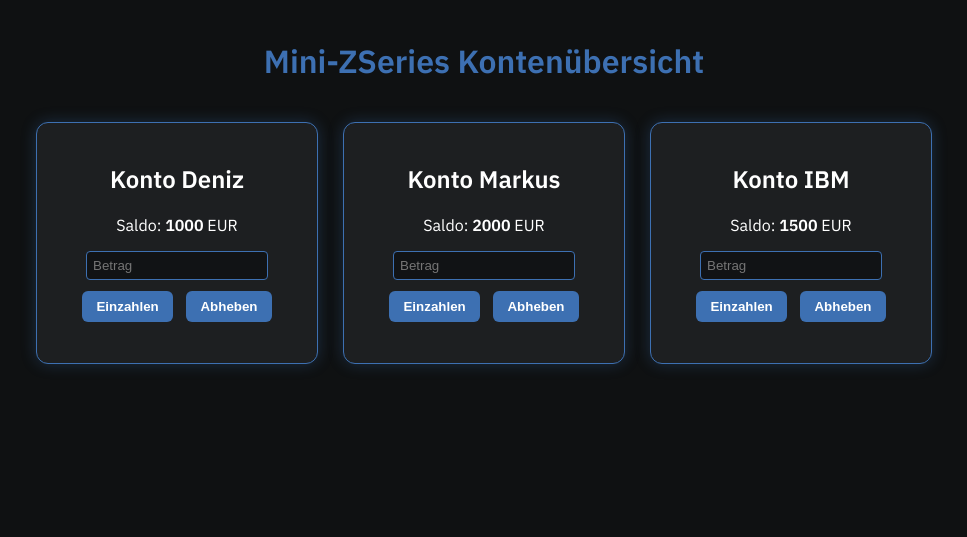
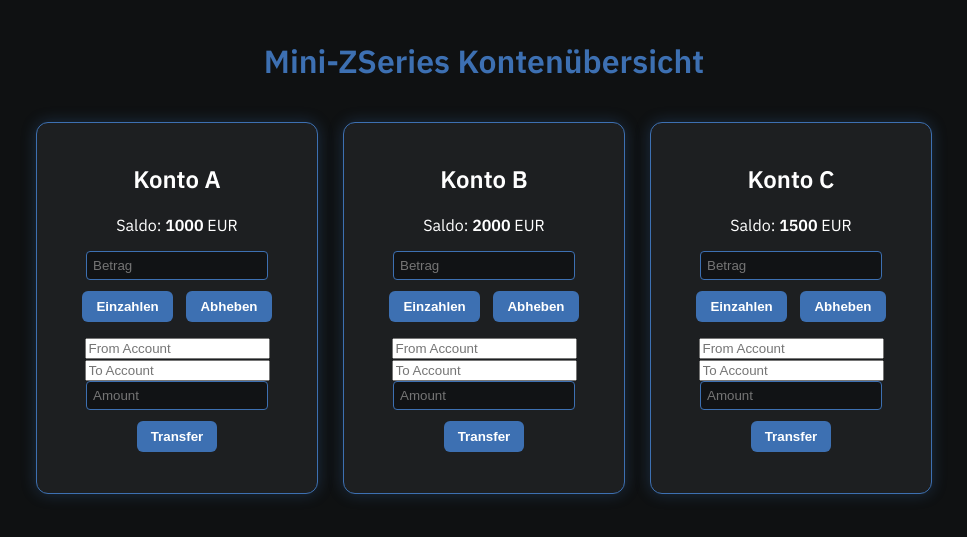
Before and after one commit to Caknesga/mini-zseries-odroid, a Flask app: page / in a window 1280 px wide. Shown: the top 537 px of the page, without its empty margins (156-1123 px from the left). Run offline with Flask 3, Linux system fonts and the light colour scheme.

Commit message:
new batch

```diff
--- a/workloads/transaction/app.py
+++ b/workloads/transaction/app.py
@@ -4,7 +4,7 @@ import json, os
 
 
 app = Flask(__name__)
-accounts = {"Deniz": 1000, "Markus": 2000, "IBM": 1500}
+accounts = {"A": 1000, "B": 3000, "C": 1500000}
 lock = threading.Lock()  # Für Konsistenz
 
 def save_state():
@@ -17,13 +17,13 @@ def load_state():
         with open("accounts.json", "r") as f:
             accounts = json.load(f)
     else:
-        accounts = {"Deniz": 1000, "Markus": 2000, "IBM": 1500}
+        accounts = {"A": 1000, "B": 2000, "C": 1500}
 
 
 @app.route("/")
 def index():
     # Beispiel in Flask
-    thresholds = {"Deniz": 100, "Markus": 500, "IBM": 10000}
+    thresholds = {"A": 100, "B": 500, "C": 100000}
     return render_template("index.html", accounts=accounts, thresholds=thresholds)
 
 
@@ -60,6 +60,32 @@ def withdraw():
             save_state()
             return jsonify({"error": "Not enough funds"}), 400
 
+@app.route("/transfer", methods=["POST"])
+def transfer():
+    from_account = request.json.get("from")
+    to_account = request.json.get("to")
+    amount = request.json.get("amount", 0)
+
+    if from_account not in accounts or to_account not in accounts:
+        return jsonify({"error": "One or both accounts not found"}), 404
+
+    if from_account == to_account:
+        return jsonify({"error": "Source and destination must be different"}), 400
+
+    with lock:
+        if accounts[from_account] >= amount:
+            accounts[from_account] -= amount
+            accounts[to_account] += amount
+            save_state()
+            return jsonify({
+                "from": from_account,
+                "to": to_account,
+                "amount": amount,
+                "balances": accounts
+            })
+        else:
+            return jsonify({"error": "Not enough funds"}), 400
+
 if __name__ == "__main__":
     load_state()
     app.run(host="0.0.0.0", port=5050)
--- a/workloads/transaction/templates/index.html
+++ b/workloads/transaction/templates/index.html
@@ -20,7 +20,12 @@
                 <button onclick="updateBalance('{{ name }}', 'deposit')">Einzahlen</button>
                 <button onclick="updateBalance('{{ name }}', 'withdraw')">Abheben</button>
             </div>
-
+        <form id="transferForm">
+            <input type="text" name="from" placeholder="From Account">
+            <input type="text" name="to" placeholder="To Account">
+            <input type="number" name="amount" placeholder="Amount">
+            <button type="submit">Transfer</button>
+        </form>
             <p id="status-{{ name }}" class="status"></p>
         </div>
         {% endfor %}
```
